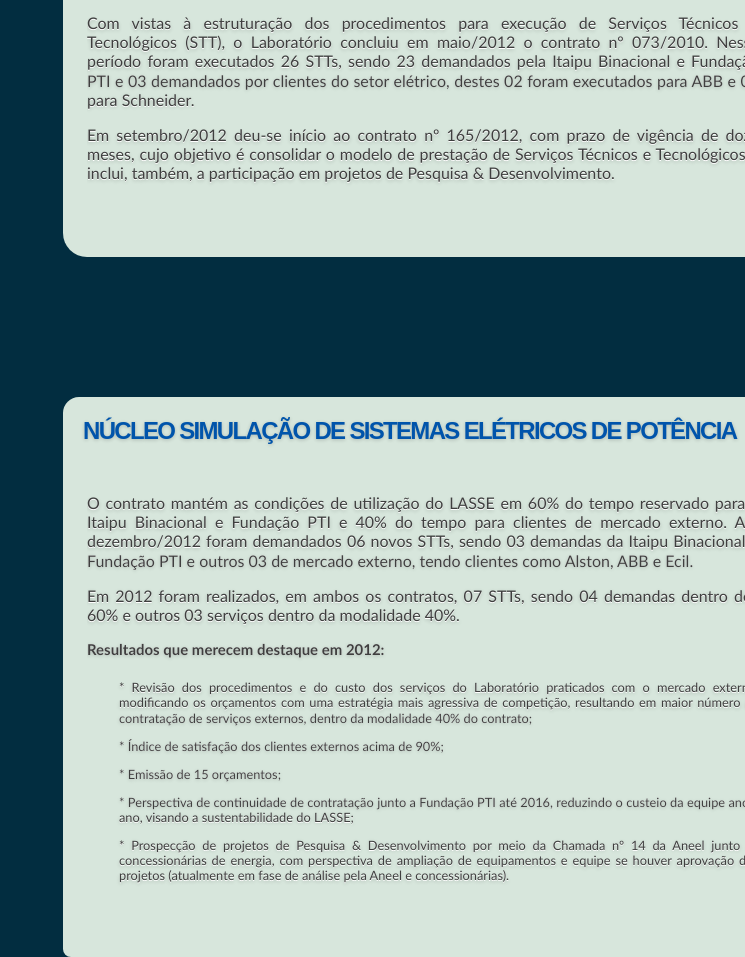
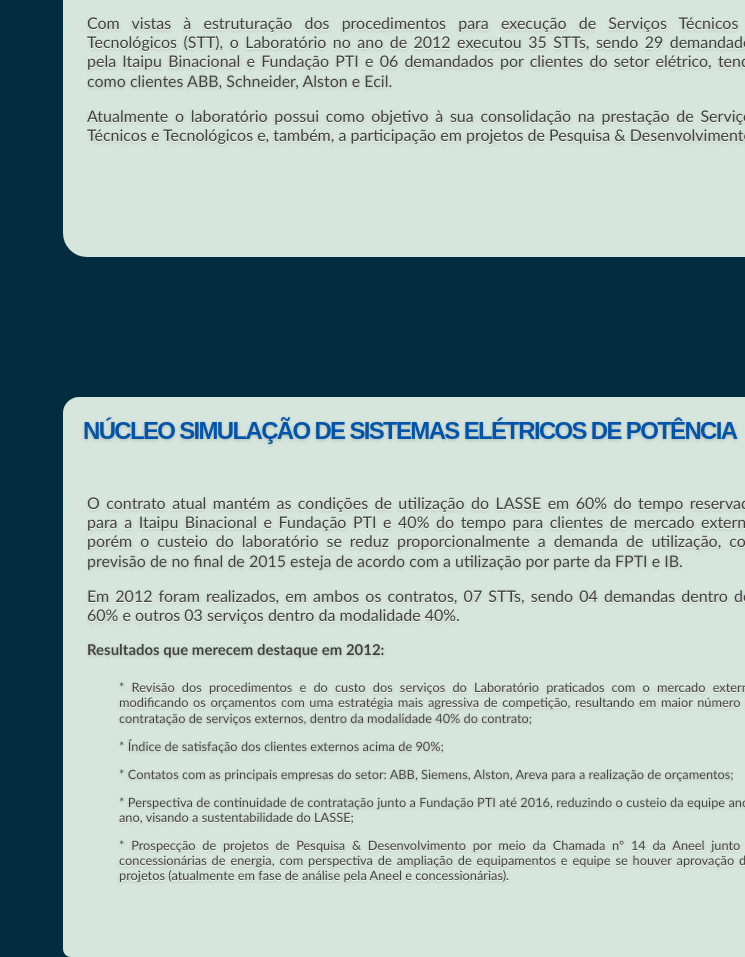
Before and after one commit to regiseduardogregol/presentation, a plain HTML site: page public/imprime.html in a window 1280 px wide. Shown: the part 2481-3438 px from the top of the page, without its empty margins (535-1280 px from the left). Drawn offline with Linux system fonts and the light colour scheme.

Commit message:
Alterações primeiros slides, solicitadas pelo chefe, sem abrir tarefa :)

```diff
--- a/public/imprime.html
+++ b/public/imprime.html
@@ -110,10 +110,10 @@
               <li>* Testes de Equipamentos e Sistemas.</li>
             </ul>
             <p>
-              Com vistas à estruturação dos procedimentos para execução de Serviços Técnicos e Tecnológicos (STT), o Laboratório concluiu em maio/2012 o contrato nº 073/2010. Nesse período foram executados 26 STTs, sendo 23 demandados pela Itaipu Binacional e Fundação PTI e 03 demandados por clientes do setor elétrico, destes 02 foram executados para ABB e 01 para Schneider.
+              Com vistas à estruturação dos procedimentos para execução de Serviços Técnicos e Tecnológicos (STT), o Laboratório no ano de 2012 executou  35 STTs, sendo 29 demandados pela Itaipu Binacional e Fundação PTI e 06 demandados por clientes do setor elétrico, tendo como clientes ABB, Schneider, Alston e Ecil.
             </p>
             <p>
-              Em setembro/2012 deu-se início ao contrato nº 165/2012, com prazo de vigência de doze meses, cujo objetivo é consolidar o modelo de prestação de Serviços Técnicos e Tecnológicos e inclui, também, a participação em projetos de Pesquisa & Desenvolvimento.
+              Atualmente o laboratório possui como  objetivo à sua consolidação na prestação de Serviços Técnicos e Tecnológicos e, também, a participação em projetos de Pesquisa & Desenvolvimento.
             </p>
           </section>
         </div>
@@ -122,7 +122,7 @@
          <header>NÚCLEO SIMULAÇÃO DE SISTEMAS ELÉTRICOS DE POTÊNCIA</header>
           <section>
             <p>
-              O contrato mantém as condições de utilização do LASSE em 60% do tempo reservado para a Itaipu Binacional e Fundação PTI e 40% do tempo para clientes de mercado externo. Até dezembro/2012 foram demandados 06 novos STTs, sendo 03 demandas da Itaipu Binacional e Fundação PTI e outros 03 de mercado externo, tendo clientes como Alston, ABB e Ecil.
+              O contrato atual mantém as condições de utilização do LASSE em 60% do tempo reservado para a Itaipu Binacional e Fundação PTI e 40% do tempo para clientes de mercado externo, porém o custeio do laboratório se reduz proporcionalmente a demanda de utilização, com previsão de no final de 2015 esteja de acordo com a utilização por parte da FPTI e IB.
             </p>
             <p>
               Em 2012 foram realizados, em ambos os contratos, 07 STTs, sendo 04 demandas dentro dos 60% e outros 03 serviços dentro da modalidade 40%.
@@ -133,7 +133,7 @@
                 * Revisão dos procedimentos e do custo dos serviços do Laboratório praticados com o mercado externo, modificando os orçamentos com uma estratégia mais agressiva de competição, resultando em maior número de contratação de serviços externos, dentro da modalidade 40% do contrato;
               </li>
               <li>* Índice de satisfação dos clientes externos acima de 90%;</li>
-              <li>* Emissão de 15 orçamentos;</li>
+              <li>* Contatos com as principais empresas do setor: ABB, Siemens, Alston, Areva para a realização de orçamentos;</li>
               <li>
                 * Perspectiva de continuidade de contratação junto a Fundação PTI até 2016, reduzindo o custeio da equipe ano a ano, visando a sustentabilidade do LASSE;
               </li>
```
Also changed, not shown: public/index.html (+4 -6 lines).
